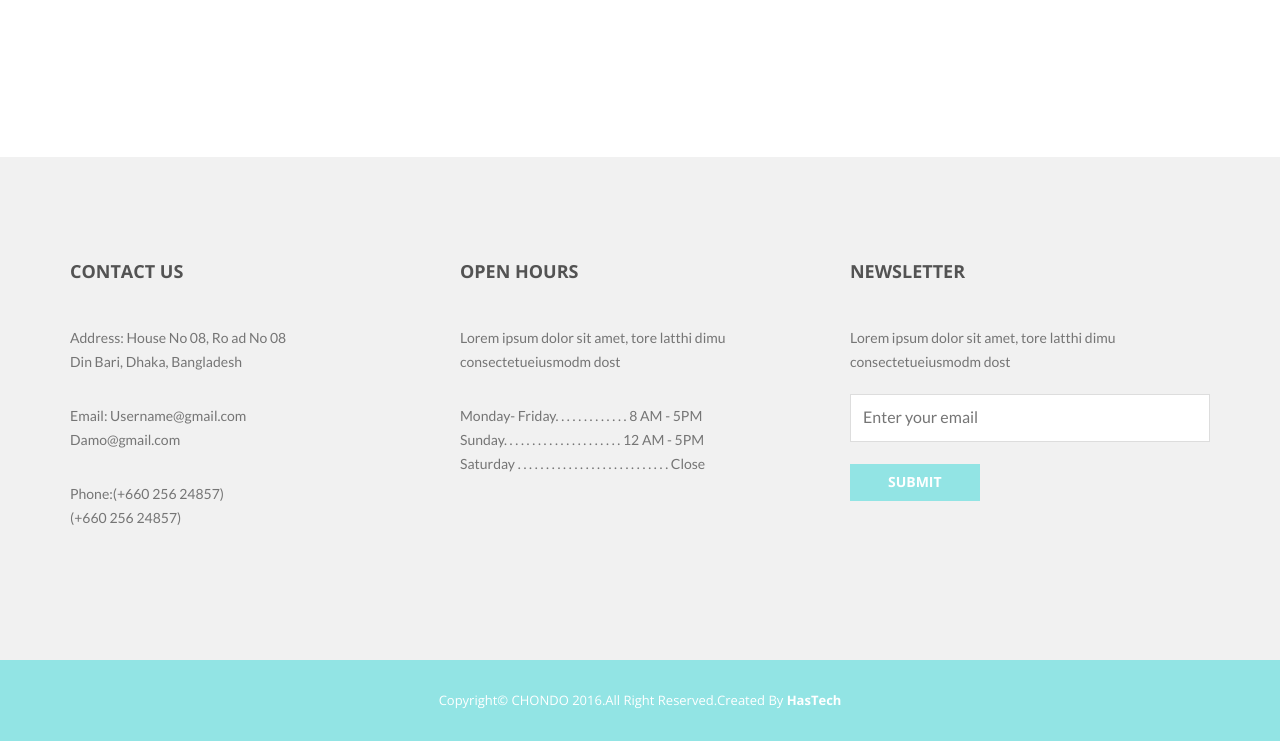
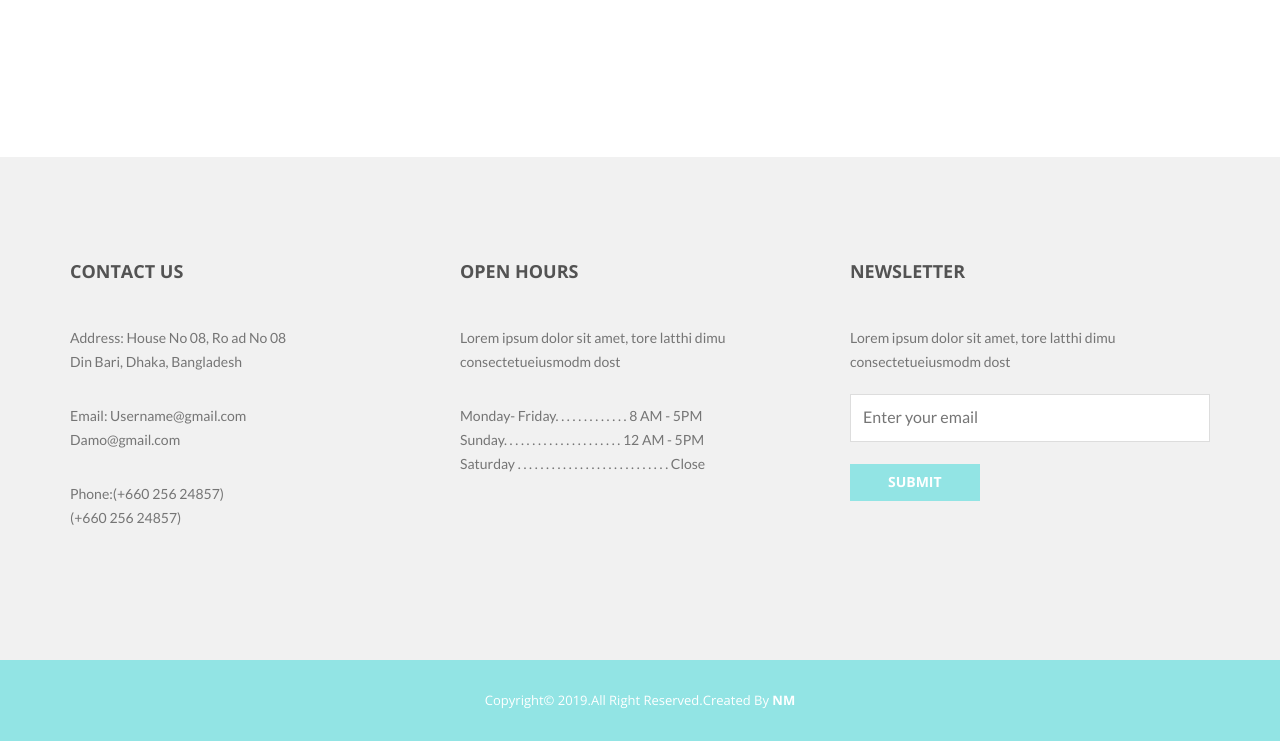
Before and after one commit to nenadmilicev13/nenadmilicev13-Restourant.github.io, a website: page index.html in a window 1280 px wide. Shown: the part 8551-9292 px from the top of the page. Drawn offline with nearby package versions, Linux system fonts and the light colour scheme; a web font is replaced by a local one.

Commit message:
footer updated

```diff
--- a/index.html
+++ b/index.html
@@ -595,7 +595,7 @@
 		</div>
 		<div class="main-footer__bottom">
 			<div class="main-footer__wrapp">
-				<span class="main-footer__wrapp-text">Copyright© CHONDO 2016.All Right Reserved.Created By<a class="main-footer__wrapp-text-link" href="javascript:;"> HasTech</a></span>
+				<span class="main-footer__wrapp-text">Copyright© 2019.All Right Reserved.Created By<a class="main-footer__wrapp-text-link" href="javascript:;"> NM</a></span>
 			</div>
 		</div>
 	</footer>
```
